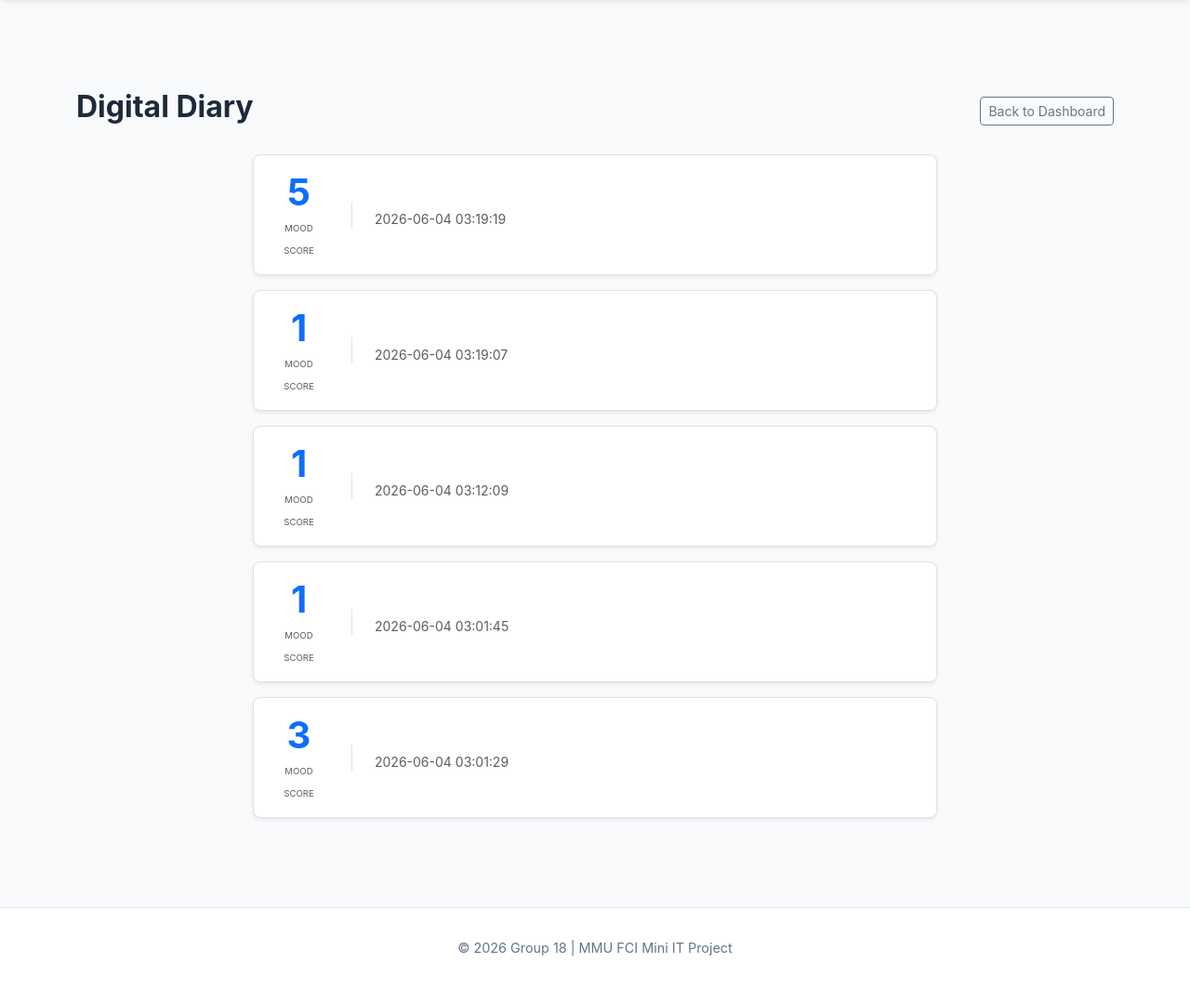
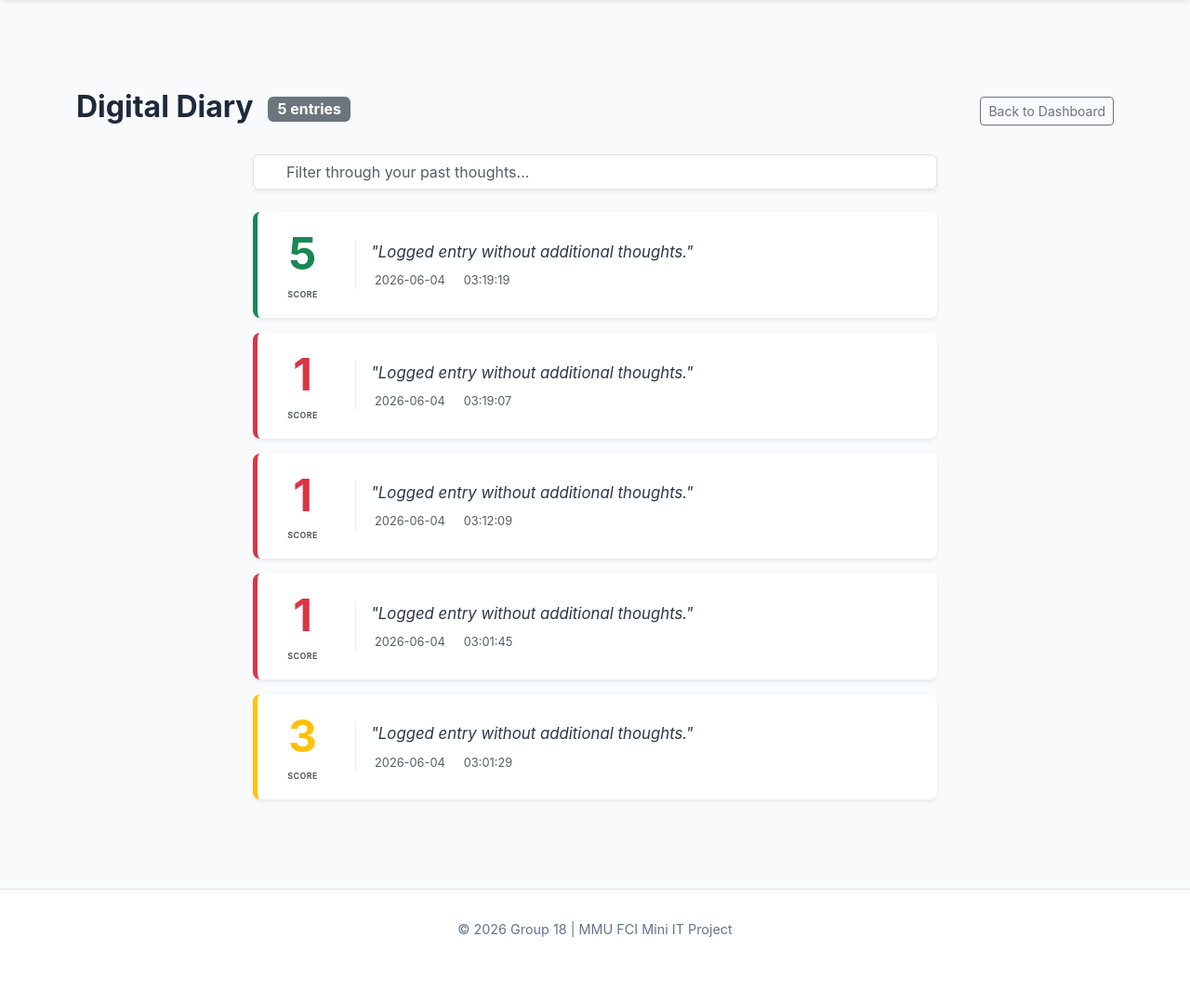
Before and after one commit to Je4emiah/2610-CSP1123-G18, a Flask app: page /history in a window 1280 px wide. Shown: the part 71-1150 px from the top of the page at 93% size. After the commit the page ends 1080 px from the top, so only its background shows below. Run offline with Flask 3, Linux system fonts and the light colour scheme; a user stored in the database is signed in; data comes from the database, SQL or seed files in the repository; both versions use the stored data as it was after the commit.

Commit message:
feat: fix duplicate loops, restore dashboard nav, and optimize search filter logic

```diff
--- a/templates/history.html
+++ b/templates/history.html
@@ -5,37 +5,98 @@
 
 {% block content %}
   <div class="container py-5">
+
     <div class="d-flex justify-content-between align-items-center mb-4">
-      <h2 class="fw-bold"><i class="fas fa-book-open text-primary"></i> Digital Diary</h2>
+      <h2 class="fw-bold">
+        <i class="fas fa-book-open text-primary"></i> Digital Diary
+        <span class="badge bg-secondary fs-6 align-middle ms-2">{{ logs|length }} entries</span>
+      </h2>
       <a href="{{ url_for('dashboard') }}" class="btn btn-outline-secondary btn-sm">Back to Dashboard</a>
+    </div>
+
+    <div class="row justify-content-center mb-4">
+      <div class="col-md-8">
+        <div class="input-group shadow-sm">
+          <span class="input-group-text bg-white border-end-0"><i class="fas fa-search text-muted"></i></span>
+          <input type="text" id="diarySearchInput" class="form-control border-start-0" placeholder="Filter through your past thoughts...">
+        </div>
+      </div>
     </div>
 
     <div class="row justify-content-center">
       <div class="col-md-8">
         {% if logs %}
           {% for log in logs %}
-            <!-- Standard Bootstrap cards adapt dynamically to dark mode variables -->
-            <div class="card mb-3 shadow-sm border rounded-3">
-              <div class="card-body d-flex align-items-center">
+            <div class="card mb-3 shadow-sm border-0 rounded-3 border-start border-5 {% if log.mood_score >= 4 %}border-success{% elif log.mood_score == 3 %}border-warning{% else %}border-danger{% endif %}" style="background: #fff;">
+              <div class="card-body d-flex align-items-center py-3">
+
                 <div class="me-4 text-center" style="min-width: 65px;">
-                  <div class="display-6 fw-bold text-primary">{{ log.mood_score }}</div>
-                  <small class="text-muted text-uppercase" style="font-size: 0.6rem;">Mood Score</small>
+                  <div class="display-5 fw-bold {% if log.mood_score >= 4 %}text-success{% elif log.mood_score == 3 %}text-warning{% else %}text-danger{% endif %}">
+                    {{ log.mood_score }}
+                  </div>
+                  <small class="text-uppercase fw-bold text-muted" style="font-size: 0.55rem; letter-spacing: 0.5px;">Score</small>
                 </div>
-                <div class="border-start ps-4 w-100">
-                  <!-- REMOVED text-dark so the font turns white automatically in Dark Mode -->
-                  <p class="mb-1">{{ log.thought_text }}</p>
-                  <small class="text-muted d-block mt-2"><i class="far fa-calendar-alt"></i> {{ log.timestamp }}</small>
+
+                <div class="ps-3 w-100" style="border-left: 1px solid #eee;">
+                  <p class="mb-0 text-dark" style="font-size: 1.05rem; font-style: italic; color: #2d3748 !important;">
+                    "{{ log.thought_text if log.thought_text else 'Logged entry without additional thoughts.' }}"
+                  </p>
+
+            <div class="d-flex align-items-center gap-3 mt-2 text-muted" style="font-size: 0.8rem;">
+              <span>
+                <i class="calendar-icon far fa-calendar-alt text-secondary me-1"></i>
+                {{ log.timestamp.split(' ')[0] }}
+              </span>
+              <span>
+                <i class="clock-icon far fa-clock text-secondary me-1"></i>
+                {{ log.timestamp.split(' ')[1] }}
+              </span>
+            </div>
                 </div>
+
               </div>
             </div>
           {% endfor %}
         {% else %}
-          <div class="text-center py-5">
-            <h4 class="text-muted">No entries yet.</h4>
-            <p>When you log your mood on the dashboard, it will appear here!</p>
-          </div>
+<div class="text-center py-5 shadow-sm border rounded-3 bg-white">
+  <div class="display-1 text-muted mb-3">📝</div>
+  <h4 class="text-muted fw-bold">Your Digital Diary is Empty</h4>
+  <p class="text-secondary px-3">You haven't recorded any metrics yet. Start logging your telemetry vectors to map out insights!</p>
+  <a href="{{ url_for('dashboard') }}" class="btn btn-primary btn-sm mt-2">
+    <i class="fas fa-plus me-1"></i> Log First Entry
+  </a>
+</div>
         {% endif %}
       </div>
     </div>
   </div>
+
+<script>
+    document.getElementById('diarySearchInput').addEventListener('keyup', function() {
+      let filter = this.value.toLowerCase().trim();
+      let cards = document.querySelectorAll('.card.mb-3');
+
+      cards.forEach(card => {
+        // 1. Grab the clean text from the paragraph tag
+        let thoughtText = card.querySelector('p') ? card.querySelector('p').textContent.toLowerCase() : '';
+
+        // 2. Grab the precise score number text
+        let scoreText = card.querySelector('.display-5') ? card.querySelector('.display-5').textContent.toLowerCase().trim() : '';
+
+        // 3. Grab the timestamp text safely
+        let timestampText = card.querySelector('.text-muted') ? card.querySelector('.text-muted').textContent.toLowerCase() : '';
+
+        // Combine them cleanly with spaces so words don't mash together
+        let searchableContent = `${thoughtText} ${scoreText} ${timestampText}`;
+
+        // Check if your filter keyword matches anything inside the clean content string
+        if (searchableContent.includes(filter)) {
+          card.style.setProperty('display', 'block', 'important');
+        } else {
+          card.style.setProperty('display', 'none', 'important');
+        }
+      });
+    });
+  </script>
+
 {% endblock %}
```
Also changed, not shown: mindmetric.db.
